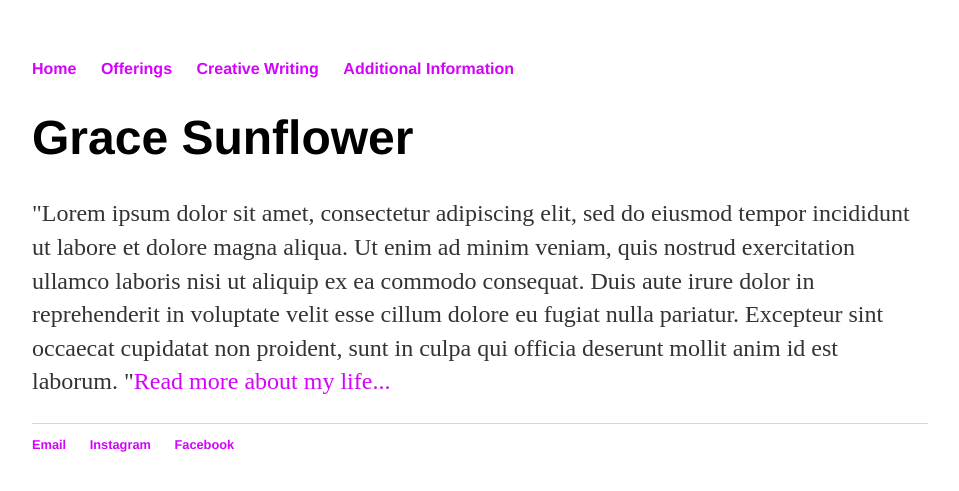
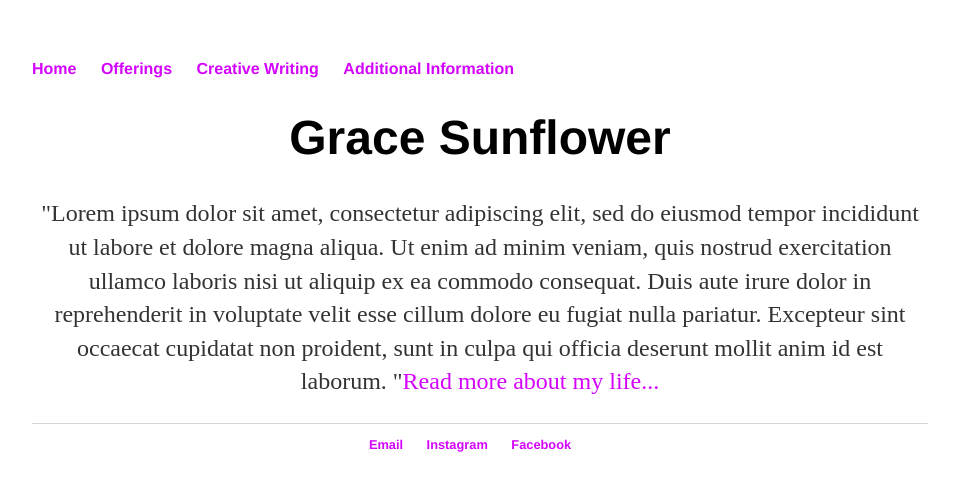
Before and after one commit to Claire-95/GraceWebsite, a Jekyll site: the page built from index.html, in a window 1280 px wide. Shown: the top 491 px of the page, without its empty margins (160-1119 px from the left). Built offline with Jekyll 4.4.1, drawn with Linux system fonts in a browser that asks for light colours.

Commit message:
Update main.css

```diff
--- a/css/main.css
+++ b/css/main.css
@@ -22,18 +22,18 @@ a:hover {
 h1 {
     font-size: 3em;
     font-family:'Helvetica', 'Arial', 'Sans-Serif';
-    text-align: centre;
+    text-align: center;
 }
 p {
     font-size: 1.5em;
     line-height: 1.4em;
     color: #333;
-    text-align: centre;
+    text-align: center;
 }
 footer {
     border-top: 1px solid #d5d5d5;
     font-size: .8em;
-    text-align: centre;
+    text-align: center;
 }
 
 ul.posts {
```
